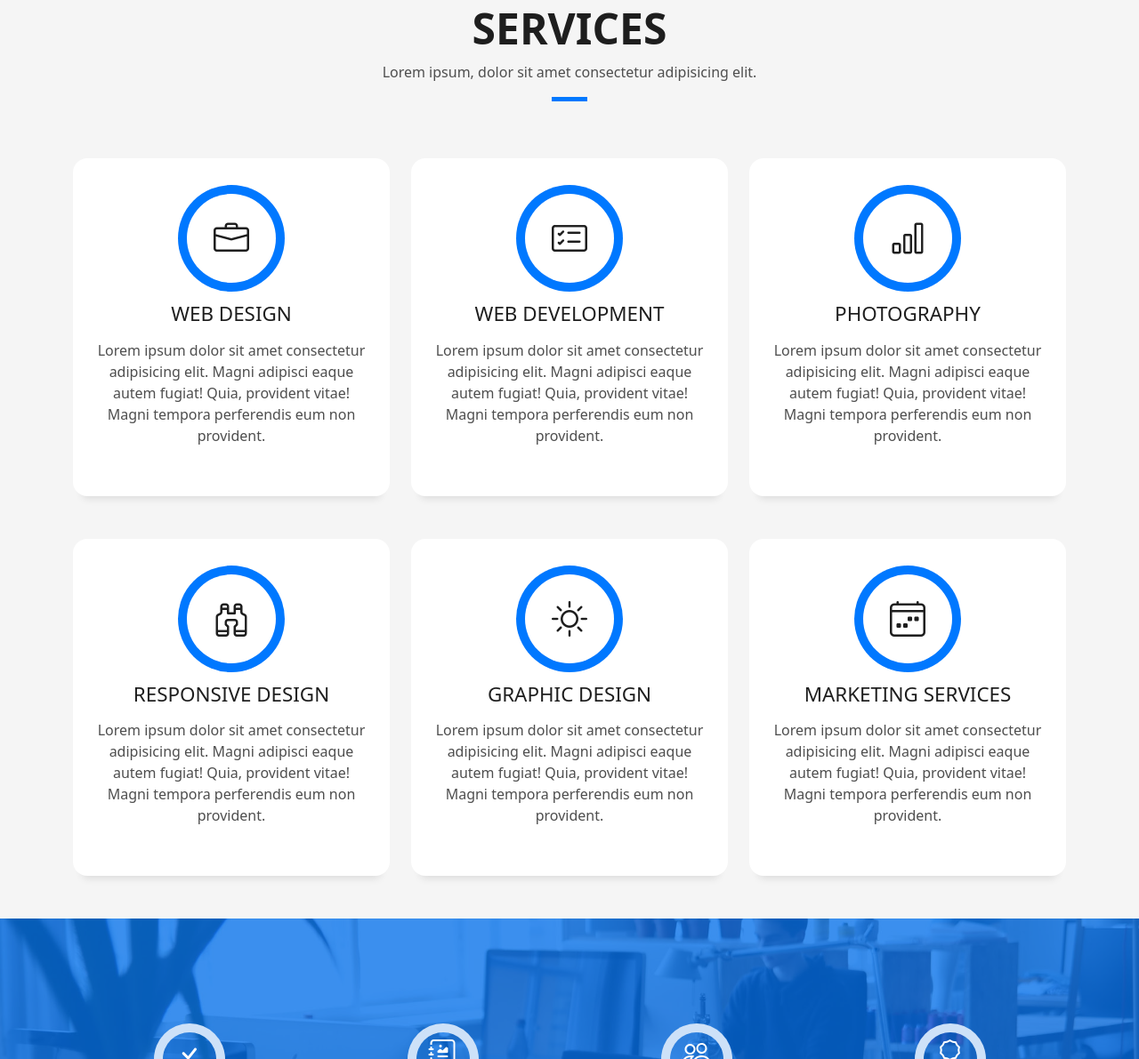
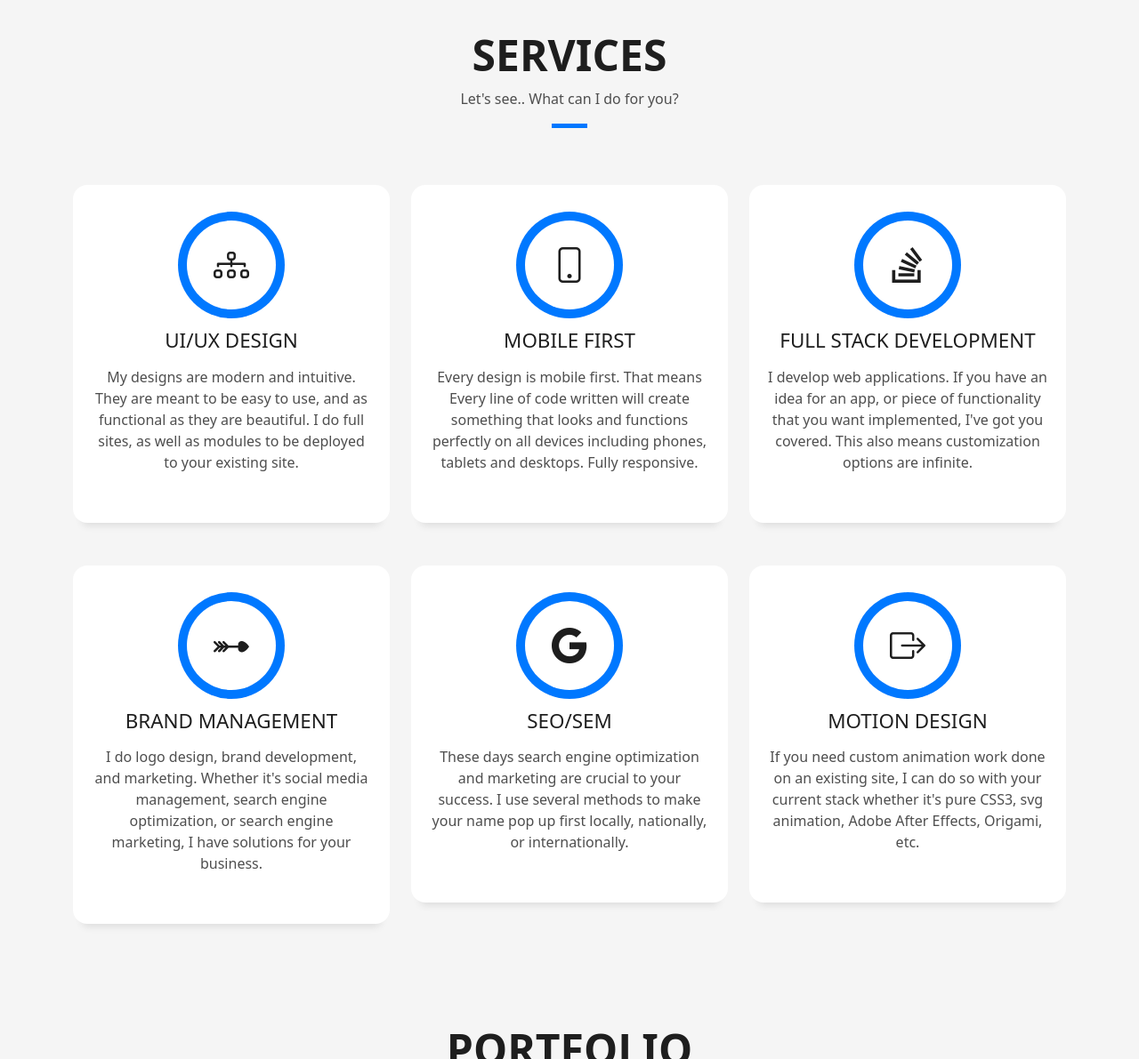
Before and after one commit to MattGDwyer/portfolio-main, a website: page index.html in a window 1280 px wide. Shown: the part 1609-2800 px from the top of the page at 89% size. Drawn offline with Linux system fonts and the light colour scheme.

Commit message:
done for the day

```diff
--- a/assets/css/style.css
+++ b/assets/css/style.css
@@ -845,6 +845,7 @@ a:hover {
 
 .about-mf .about-img img {
   margin-left: 10px;
+  height: 20vh;
 }
 
 @media (min-width: 767px) {
--- a/index.html
+++ b/index.html
@@ -10,7 +10,7 @@
   <meta content="" name="keywords">
 
   <!-- Favicons -->
-  <link href="assets/img/favicon.png" rel="icon">
+  <link href="assets/img/favicon-32x32.png" rel="icon">
   <link href="assets/img/apple-touch-icon.png" rel="apple-touch-icon">
 
   <!-- Vendor CSS Files -->
@@ -100,7 +100,7 @@
                   <div class="row">
                     <div class="col-sm-6 col-md-5">
                       <div class="about-img">
-                        <img src="assets/img/testing.jpeg" class="img-fluid rounded b-shadow-a" alt="">
+                        <img src="assets/img/testing.jpeg" class="img-fluid matt rounded b-shadow-a" alt="">
                       </div>
                     </div>
                     <div class="col-sm-6 col-md-7">
@@ -140,20 +140,13 @@
                       </h5>
                     </div>
                     <p class="lead">
-                      Curabitur non nulla sit amet nisl tempus convallis quis ac lectus. Curabitur arcu erat, accumsan id
-                      imperdiet et, porttitor
-                      at sem. Praesent sapien massa, convallis a pellentesque nec, egestas non nisi. Nulla
-                      porttitor accumsan tincidunt.
+                      Hi there. I'm Matt. Thanks for stopping by. I am a web developer. I also do brand management, logo design, and occasionally I write about food and cooking.
                     </p>
                     <p class="lead">
-                      Mauris blandit aliquet elit, eget tincidunt nibh pulvinar a. Vivamus suscipit tortor eget felis
-                      porttitor volutpat. Vestibulum
-                      ac diam sit amet quam vehicula elementum sed sit amet dui. porttitor at sem.
+                     I don't necessarily have a specific style, because I think good design means adapting to cients and projects. I love helping people. That means I will go out of my way to make sure you achieve your project goals and beyond.
                     </p>
                     <p class="lead">
-                      Nulla porttitor accumsan tincidunt. Quisque velit nisi, pretium ut lacinia in, elementum id enim.
-                      Nulla porttitor accumsan
-                      tincidunt. Mauris blandit aliquet elit, eget tincidunt nibh pulvinar a.
+                      I develop full stack, which means anything you want is possible. Have an app idea? I'm your guy. Need a site for your business? No problem. Need to get that site to get more traffic and generate more business? My wheelhouse.
                     </p>
                   </div>
                 </div>
@@ -174,7 +167,7 @@
                 Services
               </h3>
               <p class="subtitle-a">
-                Lorem ipsum, dolor sit amet consectetur adipisicing elit.
+                Let's see.. What can I do for you?
               </p>
               <div class="line-mf"></div>
             </div>
@@ -184,14 +177,12 @@
           <div class="col-md-4">
             <div class="service-box">
               <div class="service-ico">
-                <span class="ico-circle"><i class="bi bi-briefcase"></i></span>
+                <span class="ico-circle"><i class="bi bi-diagram-3"></i></span>
               </div>
               <div class="service-content">
-                <h2 class="s-title">Web Design</h2>
+                <h2 class="s-title">UI/UX Design</h2>
                 <p class="s-description text-center">
-                  Lorem ipsum dolor sit amet consectetur adipisicing elit. Magni adipisci eaque autem fugiat! Quia,
-                  provident vitae! Magni
-                  tempora perferendis eum non provident.
+                  My designs are modern and intuitive. They are meant to be easy to use, and as functional as they are beautiful. I do full sites, as well as modules to be deployed to your existing site.
                 </p>
               </div>
             </div>
@@ -199,14 +190,12 @@
           <div class="col-md-4">
             <div class="service-box">
               <div class="service-ico">
-                <span class="ico-circle"><i class="bi bi-card-checklist"></i></span>
+                <span class="ico-circle"><i class="bi bi-phone"></i></span>
               </div>
               <div class="service-content">
-                <h2 class="s-title">Web Development</h2>
+                <h2 class="s-title">Mobile First</h2>
                 <p class="s-description text-center">
-                  Lorem ipsum dolor sit amet consectetur adipisicing elit. Magni adipisci eaque autem fugiat! Quia,
-                  provident vitae! Magni
-                  tempora perferendis eum non provident.
+                  Every design is mobile first. That means Every line of code written will create something that looks and functions perfectly on all devices including phones, tablets and desktops. Fully responsive.
                 </p>
               </div>
             </div>
@@ -214,14 +203,12 @@
           <div class="col-md-4">
             <div class="service-box">
               <div class="service-ico">
-                <span class="ico-circle"><i class="bi bi-bar-chart"></i></span>
+                <span class="ico-circle"><i class="bi bi-stack-overflow"></i></span>
               </div>
               <div class="service-content">
-                <h2 class="s-title">Photography</h2>
+                <h2 class="s-title">Full Stack Development</h2>
                 <p class="s-description text-center">
-                  Lorem ipsum dolor sit amet consectetur adipisicing elit. Magni adipisci eaque autem fugiat! Quia,
-                  provident vitae! Magni
-                  tempora perferendis eum non provident.
+                  I develop web applications. If you have an idea for an app, or piece of functionality that you want implemented, I've got you covered.  This also means customization options are infinite.
                 </p>
               </div>
             </div>
@@ -229,14 +216,12 @@
           <div class="col-md-4">
             <div class="service-box">
               <div class="service-ico">
-                <span class="ico-circle"><i class="bi bi-binoculars"></i></span>
+                <span class="ico-circle"><i class="bi bi-heart-arrow"></i></span>
               </div>
               <div class="service-content">
-                <h2 class="s-title">Responsive Design</h2>
+                <h2 class="s-title">Brand Management</h2>
                 <p class="s-description text-center">
-                  Lorem ipsum dolor sit amet consectetur adipisicing elit. Magni adipisci eaque autem fugiat! Quia,
-                  provident vitae! Magni
-                  tempora perferendis eum non provident.
+                  I do logo design, brand development, and marketing. Whether it's social media management, search engine optimization, or search engine marketing, I have solutions for your business.
                 </p>
               </div>
             </div>
@@ -244,14 +229,12 @@
           <div class="col-md-4">
             <div class="service-box">
               <div class="service-ico">
-                <span class="ico-circle"><i class="bi bi-brightness-high"></i></span>
+                <span class="ico-circle"><i class="bi bi-google"></i></span>
               </div>
               <div class="service-content">
-                <h2 class="s-title">Graphic Design</h2>
+                <h2 class="s-title">SEO/SEM</h2>
                 <p class="s-description text-center">
-                  Lorem ipsum dolor sit amet consectetur adipisicing elit. Magni adipisci eaque autem fugiat! Quia,
-                  provident vitae! Magni
-                  tempora perferendis eum non provident.
+                  These days search engine optimization and marketing are crucial to your success. I use several methods to make your name pop up first locally, nationally, or internationally.
                 </p>
               </div>
             </div>
@@ -259,14 +242,12 @@
           <div class="col-md-4">
             <div class="service-box">
               <div class="service-ico">
-                <span class="ico-circle"><i class="bi bi-calendar4-week"></i></span>
+                <span class="ico-circle"><i class="bi bi-box-arrow-right"></i></span>
               </div>
               <div class="service-content">
-                <h2 class="s-title">Marketing Services</h2>
+                <h2 class="s-title">Motion Design</h2>
                 <p class="s-description text-center">
-                  Lorem ipsum dolor sit amet consectetur adipisicing elit. Magni adipisci eaque autem fugiat! Quia,
-                  provident vitae! Magni
-                  tempora perferendis eum non provident.
+                  If you need custom animation work done on an existing site, I can do so with your current stack whether it's pure CSS3, svg animation, Adobe After Effects, Origami, etc.
                 </p>
               </div>
             </div>
@@ -276,7 +257,7 @@
     </section><!-- End Services Section -->
 
     <!-- ======= Counter Section ======= -->
-    <div class="section-counter paralax-mf bg-image" style="background-image: url(assets/img/counters-bg.jpg)">
+    <!-- <div class="section-counter paralax-mf bg-image" style="background-image: url(assets/img/counters-bg.jpg)">
       <div class="overlay-mf"></div>
       <div class="container position-relative">
         <div class="row">
@@ -326,7 +307,8 @@
           </div>
         </div>
       </div>
-    </div><!-- End Counter Section -->
+    </div> -->
+    <!-- End Counter Section -->
 
     <!-- ======= Portfolio Section ======= -->
     <section id="work" class="portfolio-mf sect-pt4 route">
@@ -338,7 +320,7 @@
                 Portfolio
               </h3>
               <p class="subtitle-a">
-                Lorem ipsum, dolor sit amet consectetur adipisicing elit.
+                Here's some of my recent work.
               </p>
               <div class="line-mf"></div>
             </div>
@@ -492,7 +474,8 @@
 
         </div>
       </div>
-    </section><!-- End Portfolio Section -->
+    </section>
+    <!-- End Portfolio Section -->
 
     <!-- ======= Testimonials Section ======= -->
     <div class="testimonials paralax-mf bg-image" style="background-image: url(assets/img/overlay-bg.jpg)">
```
Also changed, not shown: assets/img/apple-touch-icon.png, assets/img/favicon-32x32.png (added), assets/img/favicon.ico (added).
